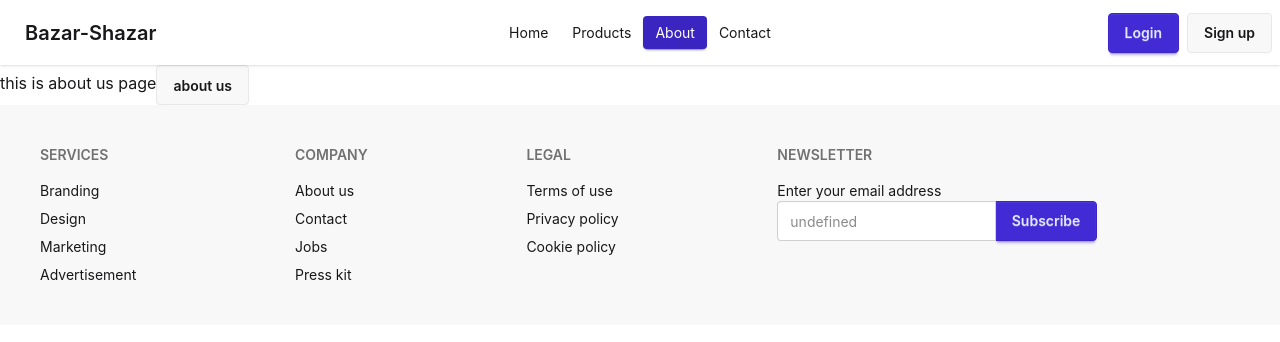
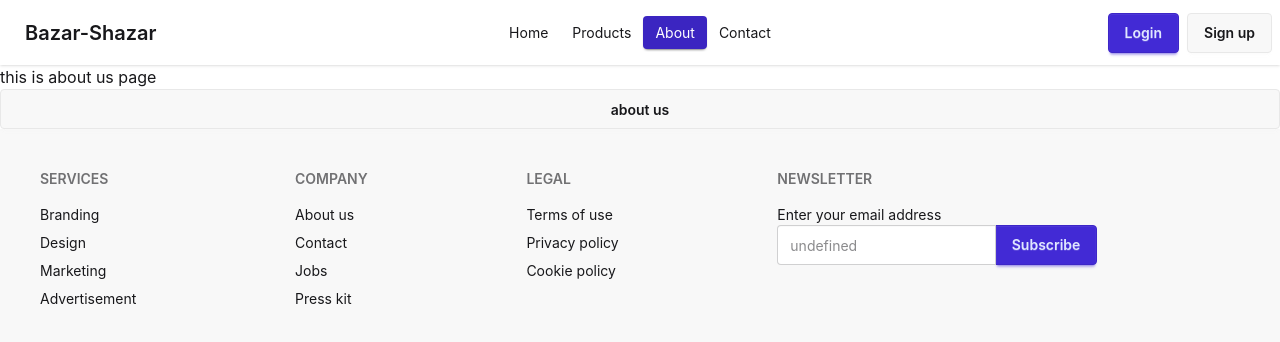
Before and after one commit to ARIJSAYEED/bazar-shazar-client, a React (Vite) app: page /about-us in a window 1280 px wide. Shown: the top 342 px of the page. Built offline with nearby package versions, Linux system fonts and the light colour scheme; no server answers.

Commit message:
small changes

```diff
--- a/src/pages/AboutUs.jsx
+++ b/src/pages/AboutUs.jsx
@@ -1,11 +1,10 @@
-
 const AboutUs = () => {
-    return (
-        <div>
-            this is about us page
-            <button className="btn">about us</button>
-        </div>
-    );
+  return (
+    <div className="flex flex-col">
+      <h1>this is about us page</h1>
+      <button className="btn">about us</button>
+    </div>
+  );
 };
 
 export default AboutUs;
```
